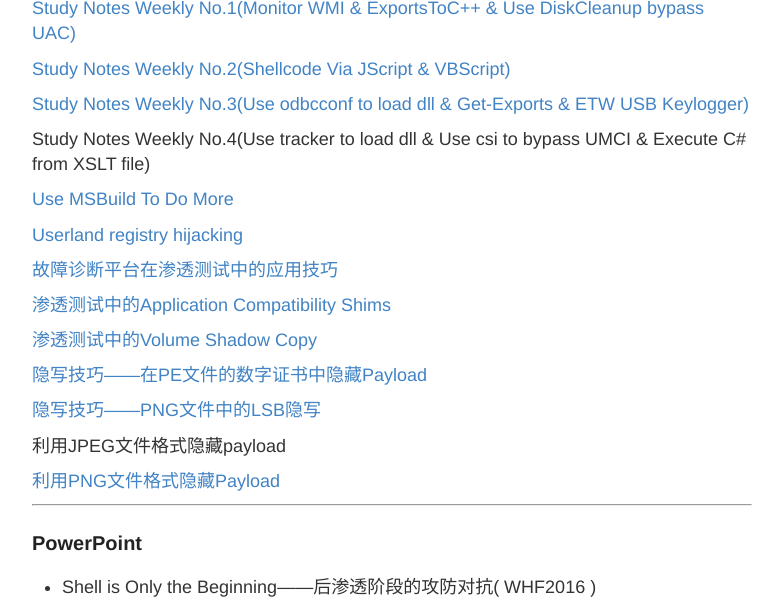
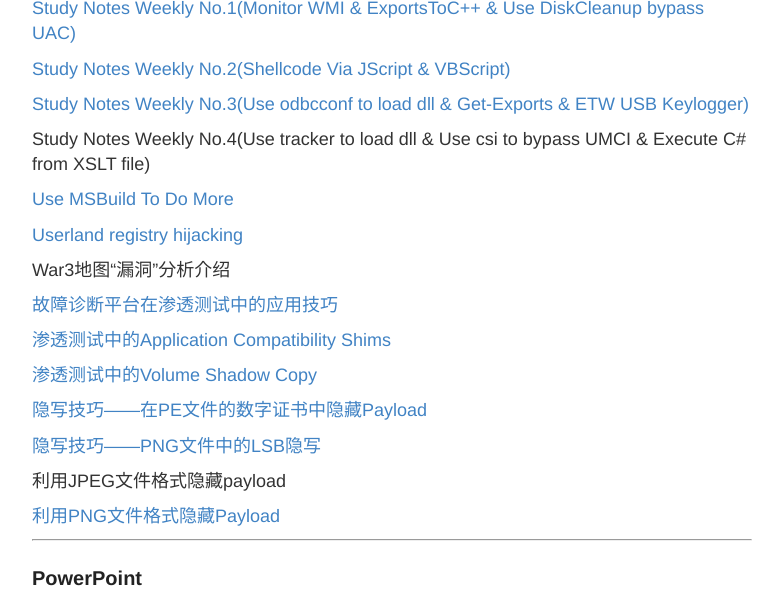
Before and after one commit to 3gstudent/backup-3gstudent.github.io, a Jekyll site: the page built from about.md, in a window 1280 px wide and 900 px high, scrolled down 1761 px, cut to the strip 0-603 px from the top of the window. Shown: the whole strip, without its empty margins (248-1031 px from the left). Built offline with Jekyll 4.4.1, drawn with Linux system fonts in a browser that asks for light colours.

Commit message:
Update about.md

```diff
--- a/about.md
+++ b/about.md
@@ -84,6 +84,8 @@ Github:  https://github.com/3gstudent
 
  [Userland registry hijacking](https://3gstudent.github.io/3gstudent.github.io/Userland-registry-hijacking/)
 
+ War3地图“漏洞”分析介绍
+
  [故障诊断平台在渗透测试中的应用技巧](https://3gstudent.github.io/3gstudent.github.io/%E6%95%85%E9%9A%9C%E8%AF%8A%E6%96%AD%E5%B9%B3%E5%8F%B0%E5%9C%A8%E6%B8%97%E9%80%8F%E6%B5%8B%E8%AF%95%E4%B8%AD%E7%9A%84%E5%BA%94%E7%94%A8%E6%8A%80%E5%B7%A7/)
 
  [渗透测试中的Application Compatibility Shims](https://3gstudent.github.io/3gstudent.github.io/%E6%B8%97%E9%80%8F%E6%B5%8B%E8%AF%95%E4%B8%AD%E7%9A%84Application-Compatibility-Shims/)
```
